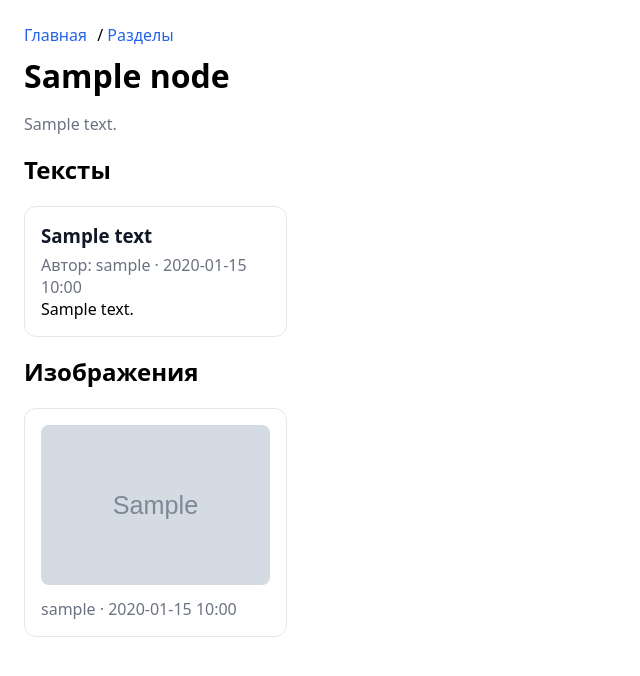
After one commit to kolmanovsky/absheron, a Django app: a page that uses main/templates/main/node_detail.html in a window 1280 px wide. The commit adds this page. Shown: the top 676 px of the page, without its empty margins (0-640 px from the left). Run offline with Django 5.2, Linux system fonts and the light colour scheme; tables that the repository leaves empty hold one stand-in row (values such as "Sample post"); grey boxes marked "Sample" are stand-in pictures.

Commit message:
Nodes and tree are available. WIYSIWYG editor

```diff
--- a/main/templates/main/index.html
+++ b/main/templates/main/index.html
@@ -26,6 +26,7 @@
       <a href="/admin/">Админка</a>
       <a href="{% url 'text_list' %}" style="margin-left:12px">Все тексты</a>
       <a href="{% url 'image_list' %}" style="margin-left:12px">Все изображения</a>
+      <a href="/tree/" style="margin-left:12px">Разделы</a>
     </nav>
   </header>
 
--- /dev/null
+++ b/main/templates/main/node_detail.html
@@ -0,0 +1,71 @@
+<!doctype html>
+<html lang="ru">
+<head>
+  <meta charset="utf-8">
+  <title>{{ node.title }} — Absheron</title>
+  <meta name="viewport" content="width=device-width, initial-scale=1">
+  <style>
+    body{font-family:system-ui,Segoe UI,Roboto,Arial,sans-serif;margin:24px;max-width:1100px}
+    .grid{display:grid;gap:16px;grid-template-columns:repeat(auto-fill,minmax(260px,1fr))}
+    .card{border:1px solid #e5e7eb;border-radius:12px;padding:16px;background:#fff}
+    .thumb{width:100%;height:160px;object-fit:cover;border-radius:8px;background:#f3f4f6}
+    .muted{color:#6b7280}
+    a{color:#2563eb;text-decoration:none}
+    .crumbs a{margin-right:6px}
+  </style>
+</head>
+<body>
+  <div class="crumbs">
+    <a href="/">Главная</a> / <a href="/tree/">Разделы</a>
+    {% for slug in node.path_slugs %}
+      {% if not forloop.last %}
+        / <a href="/tree/{% for s in node.path_slugs|slice:":forloop.counter" %}{{ s }}/{% endfor %}">{{ node.path_slugs|slice:":forloop.counter"|last }}</a>
+      {% endif %}
+    {% endfor %}
+  </div>
+
+  <h1 style="margin:8px 0">{{ node.title }}</h1>
+  {% if node.description %}<p class="muted">{{ node.description }}</p>{% endif %}
+
+  {% if children %}
+    <h2 style="margin-top:18px">Подразделы</h2>
+    <div class="grid">
+      {% for c in children %}
+        <div class="card">
+          <h3 style="margin:0 0 6px"><a href="{{ c.get_absolute_url }}">{{ c.title }}</a></h3>
+          {% if c.description %}<p>{{ c.description }}</p>{% endif %}
+        </div>
+      {% endfor %}
+    </div>
+  {% endif %}
+
+  {% if texts %}
+    <h2 style="margin-top:18px">Тексты</h2>
+    <div class="grid">
+      {% for t in texts %}
+        <article class="card">
+          <h3 style="margin:0 0 6px"><a href="{% url 'text_detail' t.id %}" style="color:#111827">{{ t.title }}</a></h3>
+          <div class="muted">Автор: {{ t.created_by.username }} · {{ t.created_at|date:"Y-m-d H:i" }}</div>
+          <article>
+            {{ t.body|safe }}
+          </article>
+        </article>
+      {% endfor %}
+    </div>
+  {% endif %}
+
+  {% if images %}
+    <h2 style="margin-top:18px">Изображения</h2>
+    <div class="grid">
+      {% for img in images %}
+        <div class="card">
+          <a href="{% url 'image_detail' img.id %}">
+            {% if img.file %}<img class="thumb" src="{{ img.file.url }}" alt="image {{ img.id }}">{% else %}<div class="thumb"></div>{% endif %}
+          </a>
+          <div class="muted" style="margin-top:8px">{{ img.uploaded_by.username }} · {{ img.uploaded_at|date:"Y-m-d H:i" }}</div>
+        </div>
+      {% endfor %}
+    </div>
+  {% endif %}
+</body>
+</html>
--- a/main/templates/main/text_detail.html
+++ b/main/templates/main/text_detail.html
@@ -26,7 +26,7 @@
   {% endif %}
 
   <article style="margin-top:16px;line-height:1.6">
-    {{ text.body|linebreaks }}
+    {{ text.body|safe }}
   </article>
 
   <hr style="margin:24px 0">
--- a/main/templates/main/text_list.html
+++ b/main/templates/main/text_list.html
@@ -27,7 +27,7 @@
           <a href="{% url 'text_detail' t.id %}" style="text-decoration:none;color:#111827">{{ t.title }}</a>
         </h3>
         <div class="muted">Автор: {{ t.created_by.username }} · {{ t.created_at|date:"Y-m-d H:i" }}</div>
-        <p style="margin-top:8px">{{ t.body|striptags|truncatechars:280 }}</p>
+        <p style="margin-top:8px">{{ t.body|safe|truncatechars:280 }}</p>
         {% if t.tags.all %}
           <div style="margin-top:8px">
             {% for tg in t.tags.all %}
--- a/main/urls.py
+++ b/main/urls.py
@@ -1,4 +1,4 @@
-from django.urls import path
+from django.urls import path, re_path
 from . import views
 
 urlpatterns = [
@@ -7,4 +7,7 @@ urlpatterns = [
     path('images/', views.image_list, name='image_list'),
     path('texts/<int:pk>/', views.text_detail, name='text_detail'),
     path('images/<int:pk>/', views.image_detail, name='image_detail'),
+
+    # дерево (любой вложенный путь, слэшем заканчивается необязательно)
+    re_path(r'^tree/(?P<path>.*)$', views.node_by_path, name='node_by_path'),
 ]
--- a/main/views.py
+++ b/main/views.py
@@ -1,27 +1,67 @@
 from django.core.paginator import Paginator
 from django.shortcuts import render, get_object_or_404
-from core.models import Text, Image  # если app не core — поправь
+from django.http import Http404
+from urllib.parse import unquote as urlunquote
 
+
+from core.models import Text, Image, Node
+
+
+# ── Главная: последние тексты и изображения ─────────────────────────────────────
 def index(request):
     latest_texts = (
-        Text.objects.select_related("created_by")
-        .prefetch_related("tags").order_by("-created_at")[:10]
+        Text.objects
+        .select_related("created_by")
+        .prefetch_related("tags")
+        .order_by("-created_at")[:10]
     )
     latest_images = (
-        Image.objects.select_related("uploaded_by")
-        .prefetch_related("tags").order_by("-uploaded_at")[:12]
+        Image.objects
+        .select_related("uploaded_by")
+        .prefetch_related("tags")
+        .order_by("-uploaded_at")[:12]
     )
     return render(request, "main/index.html", {
         "latest_texts": latest_texts,
         "latest_images": latest_images,
     })
 
+
+# ── Списки с пагинацией и фильтром по тегу ──────────────────────────────────────
+def text_list(request):
+    tag = request.GET.get('tag')
+    qs = Text.objects.select_related("created_by").prefetch_related("tags").order_by('-created_at')
+    if tag:
+        qs = qs.filter(tags__name=tag)
+    paginator = Paginator(qs, 10)
+    page_obj = paginator.get_page(request.GET.get('page'))
+    return render(request, 'main/text_list.html', {
+        'page_obj': page_obj,
+        'tag': tag,
+    })
+
+
+def image_list(request):
+    tag = request.GET.get('tag')
+    qs = Image.objects.select_related("uploaded_by").prefetch_related("tags").order_by('-uploaded_at')
+    if tag:
+        qs = qs.filter(tags__name=tag)
+    paginator = Paginator(qs, 24)
+    page_obj = paginator.get_page(request.GET.get('page'))
+    return render(request, 'main/image_list.html', {
+        'page_obj': page_obj,
+        'tag': tag,
+    })
+
+
+# ── Детальные страницы ─────────────────────────────────────────────────────────
 def text_detail(request, pk):
     text = get_object_or_404(
         Text.objects.select_related("created_by").prefetch_related("tags"),
         pk=pk,
     )
     return render(request, "main/text_detail.html", {"text": text})
+
 
 def image_detail(request, pk):
     image = get_object_or_404(
@@ -30,28 +70,47 @@ def image_detail(request, pk):
     )
     return render(request, "main/image_detail.html", {"image": image})
 
-def text_list(request):
-    tag = request.GET.get('tag')
-    qs = Text.objects.select_related("created_by").prefetch_related("tags").order_by('-created_at')
-    if tag:
-        qs = qs.filter(tags__name=tag)
-    paginator = Paginator(qs, 10)  # 10 на страницу
-    page = request.GET.get('page')
-    page_obj = paginator.get_page(page)
-    return render(request, 'main/text_list.html', {
-        'page_obj': page_obj,
-        'tag': tag,
+
+# ── Дерево узлов ────────────────────────────────────────────────────────────────
+def _resolve_node_by_path(path: str):
+    """
+    Разбирает путь вида "root/child/subchild" → возвращает найденный Node или None для корня.
+    Бросает Http404, если какой-то сегмент не найден.
+    """
+    path = (path or "").strip("/")
+    if not path:
+        return None  # корень дерева
+    parts = [p for p in path.split("/") if p]
+    parent = None
+    node = None
+    for slug in parts:
+        try:
+            node = Node.objects.get(parent=parent, slug=slug, is_published=True)
+        except Node.DoesNotExist:
+            raise Http404("Node not found")
+        parent = node
+    return node
+
+
+def node_by_path(request, path=""):
+    """
+    /tree/ → список корневых узлов
+    /tree/a/b/c → страница узла c (подразделы + прикреплённые тексты/картинки)
+    """
+    path = urlunquote(path)
+    node = _resolve_node_by_path(path)
+
+    if node is None:
+        roots = Node.objects.filter(parent__isnull=True, is_published=True).order_by('position', 'title')
+        return render(request, "main/node_root.html", {"nodes": roots})
+
+    children = node.children.filter(is_published=True).order_by('position', 'title')
+    texts = node.texts.select_related("created_by").prefetch_related("tags").all()
+    images = node.images.select_related("uploaded_by").prefetch_related("tags").all()
+
+    return render(request, "main/node_detail.html", {
+        "node": node,
+        "children": children,
+        "texts": texts,
+        "images": images,
     })
-
-def image_list(request):
-    tag = request.GET.get('tag')
-    qs = Image.objects.select_related("uploaded_by").prefetch_related("tags").order_by('-uploaded_at')
-    if tag:
-        qs = qs.filter(tags__name=tag)
-    paginator = Paginator(qs, 24)  # 24 миниатюры на страницу
-    page = request.GET.get('page')
-    page_obj = paginator.get_page(page)
-    return render(request, 'main/image_list.html', {
-        'page_obj': page_obj,
-        'tag': tag,
-    })
```
Also changed, not shown: absheron/settings.py (+17 -0 lines), core/admin.py (+28 -4 lines), core/models.py (+93 -0 lines), main/templates/main/node_root.html (added, +24 -0 lines), core/migrations/0002_node_nodeimage_node_images_nodetext_node_texts_and_more.py (added).
